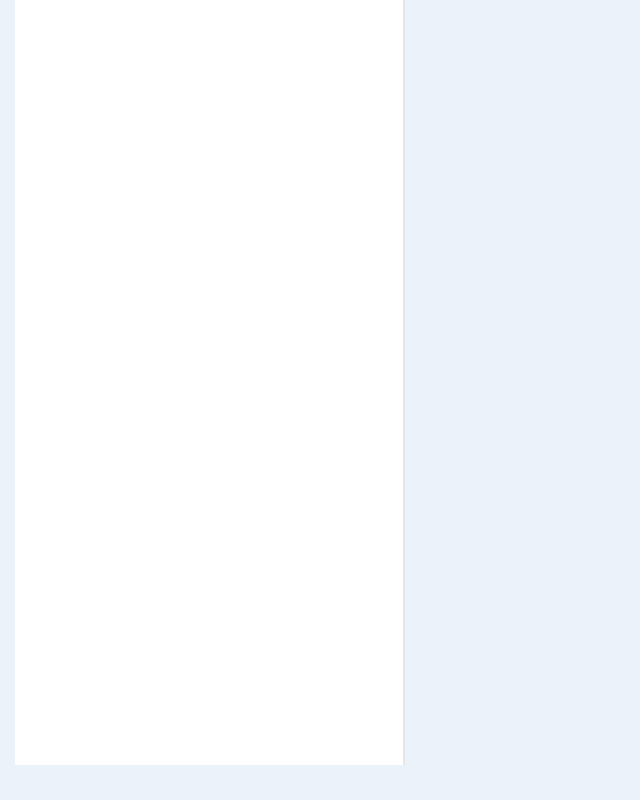
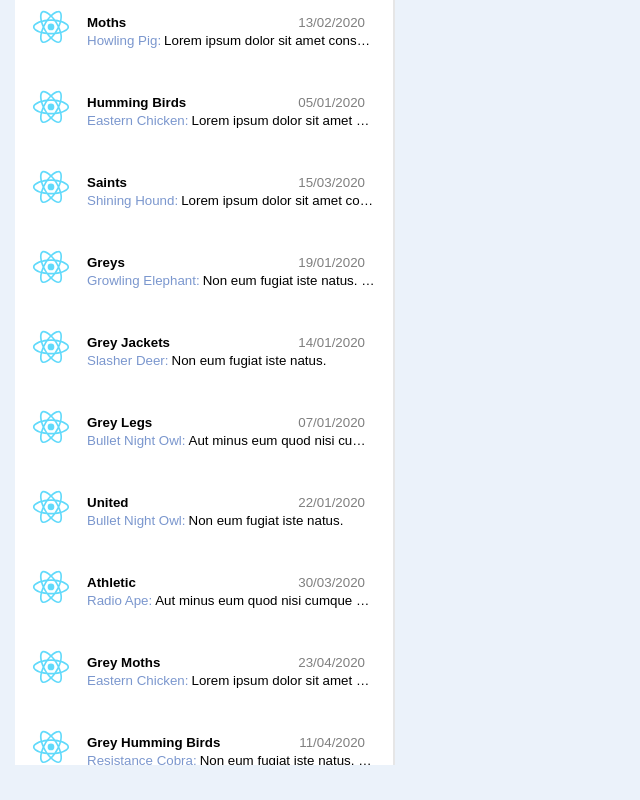
Before and after one commit to sergeigavrish/middle.react.praktikum.yandex, a React (Create React App) app: page / in a window 1280 px wide. Shown: the whole page, without its empty margins (0-640 px from the left). Built offline with nearby package versions, Linux system fonts and the light colour scheme.

Commit message:
RM-4 MainLayout was updated

```diff
--- a/src/core/MainLayout/MainLayout.css
+++ b/src/core/MainLayout/MainLayout.css
@@ -9,7 +9,7 @@
 }
 
 .layout__sidebar {
-  width: 390px;
+  width: 380px;
   height: 100%;
   overflow: auto;
   background-color: var(--default-background-color);
--- a/src/core/MainLayout/MainLayout.tsx
+++ b/src/core/MainLayout/MainLayout.tsx
@@ -1,20 +1,68 @@
-import React from 'react';
+import React, { SyntheticEvent } from 'react';
 
 import './MainLayout.css';
+import { IChatInfo } from '../../models/ichat-info';
+import { IUser } from '../../models/iuser';
+import { IMessage } from '../../models/imessage';
+import mockStateAssembler from '../../helpers/mockStateAssembler';
+import mapperHelper from '../../helpers/mapperHelper';
+import ChatList from '../../components/Chat/List/ChatList';
+import { IHashTable } from '../../models/ihash-table';
 
-interface IMainLayoutProps {
-  sidebar: React.ReactNode;
-  content?: React.ReactNode;
+interface IMainLayoutState {
+  selectedChat: null | string;
+  chats: IHashTable<IChatInfo>;
+  users: IHashTable<IUser>;
+  messages: IHashTable<IMessage[]>;
 }
 
-const MainLayout: React.FunctionComponent<IMainLayoutProps> = ({
-  sidebar,
-  content,
-}: IMainLayoutProps) => (
-  <main className="layout">
-    <aside className="layout__sidebar">{sidebar}</aside>
-    <div className="layout__content">{content}</div>
-  </main>
-);
+export default class MainLayout extends React.Component<{}, IMainLayoutState> {
+  constructor(props = {}) {
+    super(props);
+    this.state = {
+      selectedChat: null,
+      chats: {},
+      users: {},
+      messages: {},
+    };
+  }
 
-export default MainLayout;
+  async componentDidMount() {
+    const { userStorage, chatStorage, messageStorage } = await mockStateAssembler();
+    this.setState({
+      chats: chatStorage,
+      users: userStorage,
+      messages: messageStorage,
+    });
+  }
+
+  onChatSelected = (e: SyntheticEvent<HTMLElement, MouseEvent>) => {
+    this.setState({
+      selectedChat: e.currentTarget.dataset.guid as string,
+    });
+  }
+
+  render() {
+    const {
+      chats,
+      users,
+      messages,
+      selectedChat,
+    } = this.state;
+    const props = mapperHelper.mapChatInfoToChatCardProps(
+      chats,
+      users,
+      messages,
+      selectedChat,
+      this.onChatSelected,
+    );
+    return (
+      <main className="layout">
+        <aside className="layout__sidebar">
+          <ChatList chats={props} />
+        </aside>
+        <div className="layout__content" />
+      </main>
+    );
+  }
+}
```
